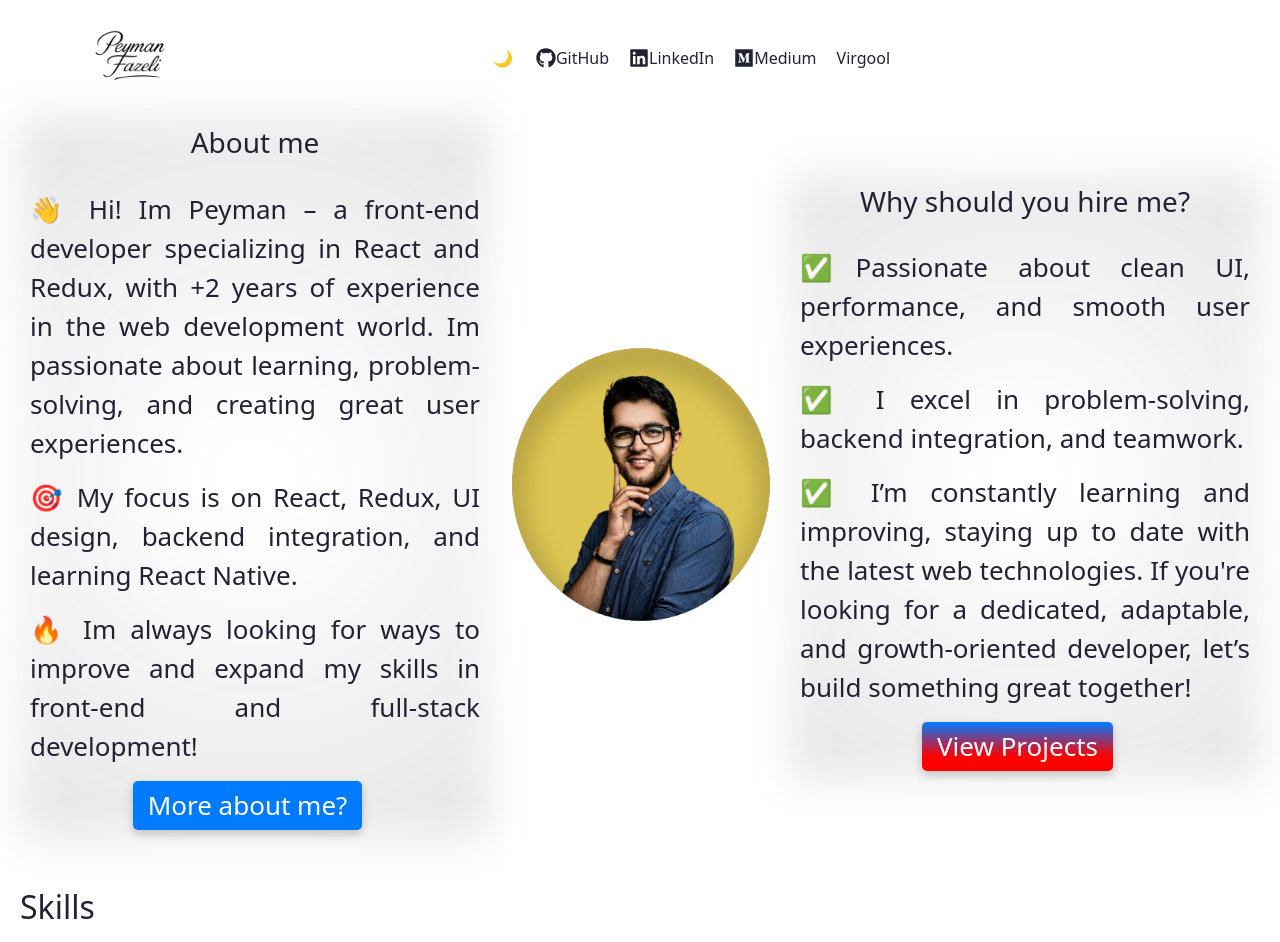
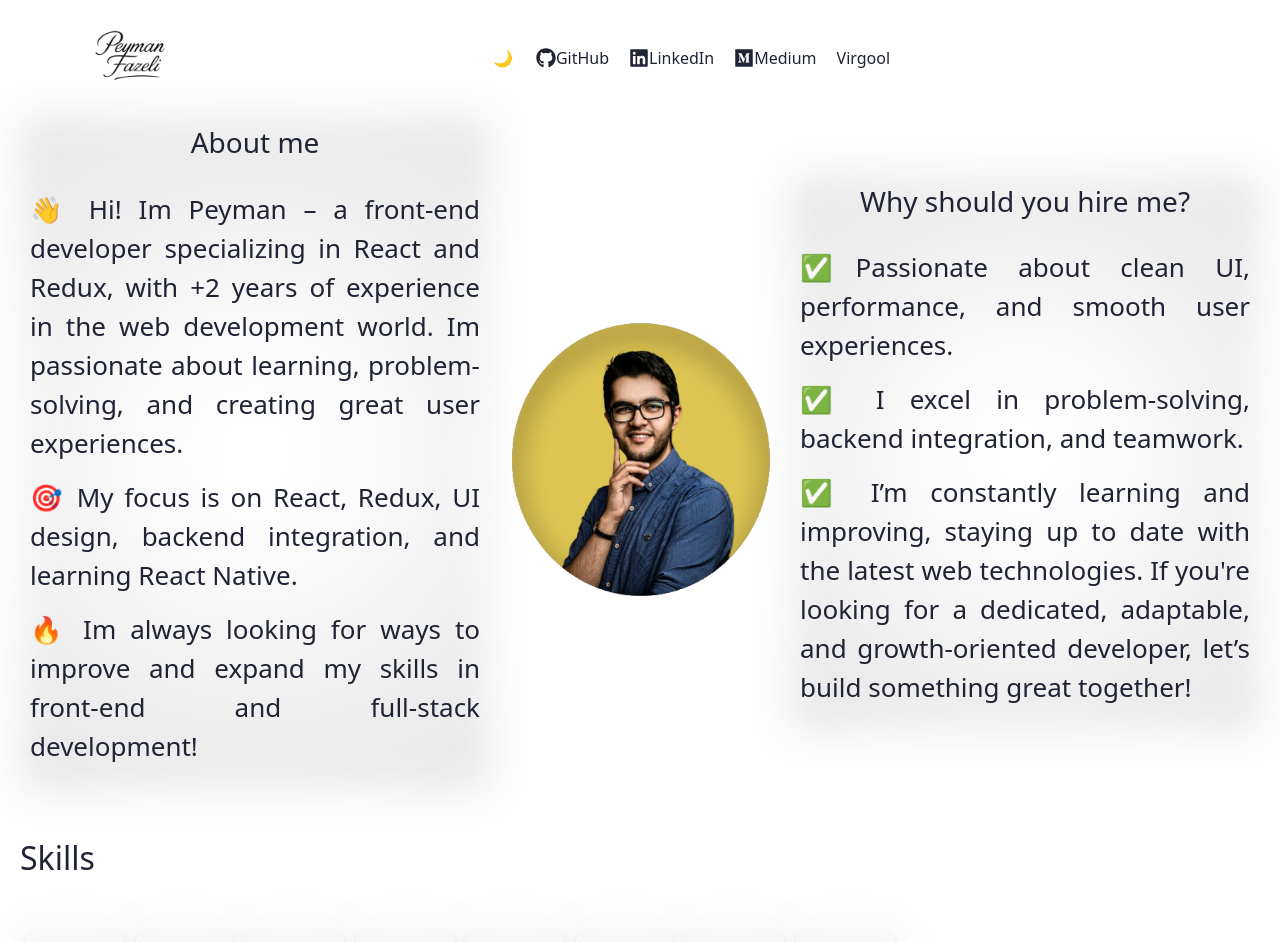
Before and after one commit to peymanfazeli/Portfolio, a React (Create React App) app: page / in a window 1280 px wide. Shown: the top 942 px of the page. Built offline with nearby package versions, Linux system fonts and the light colour scheme.

Commit message:
add react router

```diff
--- a/package.json
+++ b/package.json
@@ -12,6 +12,7 @@
     "react": "^19.0.0",
     "react-dom": "^19.0.0",
     "react-icons": "^5.5.0",
+    "react-router-dom": "^7.4.1",
     "react-scripts": "^5.0.1",
     "styled-components": "^6.1.16",
     "web-vitals": "^2.1.4"
--- a/src/App.js
+++ b/src/App.js
@@ -1,50 +1,24 @@
-import React, { useState, useEffect } from "react";
-import styled from "styled-components";
+import React from "react";
+import { BrowserRouter as Router, Routes, Route } from "react-router-dom";
+
+// pages
+import Home from "./Pages/Home";
+import Aboutme from "./Pages/Aboutme";
+
 // styles
 import './App.css';
 import "bootstrap/dist/css/bootstrap.min.css";
-// components
-import Menu from './components/Menu';
-import Header from './components/Header';
-import Section from "./components/Section";
-import config from "./config";
-// styled components
-const Container = styled.div`
-	display: flex;
-	flex-direction: column;
-	justify-content: center;
-`;
-
-const getInitialTheme = () => {
-	const storedTheme = localStorage.getItem("theme");
-	if (storedTheme) {
-		return storedTheme;
-	}
-	return window.matchMedia("(prefers-color-scheme: dark)").matches ? "dark" : "light";
-  };
 
 
 function App() {
-	const [ theme, setTheme ] = useState(getInitialTheme());
-	useEffect(() => {
-		document.body.classList.remove("theme-light", "theme-dark");
-		document.body.classList.add(`theme-${theme}`);
-	}, [theme]);
-
-	const toggleTheme = () => {
-		const newTheme = theme === "dark" ? "light" : "dark";
-		setTheme(newTheme);
-	}
-
 	return (
 		<div className="App d-flex flex-column justify-content-center align-items-center">
-			<Container>
-				<Menu  theme={theme} onThemeToggle={toggleTheme} />
-				<Header />
-				<Section title="Skills" config={config.skills} />
-				<Section title="Languages" config={config.Languages} />
-				<Section title="Experiences" config={config.experiences} />
-			</Container>
+			<Router>
+				<Routes>
+					<Route path="/" element={<Home />} />
+					<Route path="/about" element={<Aboutme />} />
+				</Routes>
+			</Router>
 		</div>
 	);
 }
--- /dev/null
+++ b/src/Pages/Aboutme.js
@@ -0,0 +1,7 @@
+import React from 'react'
+
+export default function Aboutme() {
+  return (
+    <div>About me</div>
+  )
+}
--- /dev/null
+++ b/src/Pages/Home.js
@@ -0,0 +1,46 @@
+import React, { useState, useEffect } from "react";
+import styled from "styled-components";
+// styles
+import "bootstrap/dist/css/bootstrap.min.css";
+// components
+import Menu from '../components/Menu';
+import Header from '../components/Header';
+import Section from "../components/Section";
+import config from "../config";
+// styled components
+const Container = styled.div`
+	display: flex;
+	flex-direction: column;
+	justify-content: center;
+`;
+
+const getInitialTheme = () => {
+	const storedTheme = localStorage.getItem("theme");
+	if (storedTheme) {
+		return storedTheme;
+	}
+	return window.matchMedia("(prefers-color-scheme: dark)").matches ? "dark" : "light";
+  };
+
+
+export default function Home() {
+	const [ theme, setTheme ] = useState(getInitialTheme());
+		useEffect(() => {
+			document.body.classList.remove("theme-light", "theme-dark");
+			document.body.classList.add(`theme-${theme}`);
+		}, [theme]);
+
+		const toggleTheme = () => {
+			const newTheme = theme === "dark" ? "light" : "dark";
+			setTheme(newTheme);
+		}
+	return (
+		<Container>
+			<Menu  theme={theme} onThemeToggle={toggleTheme} />
+			<Header />
+			<Section title="Skills" config={config.skills} />
+			<Section title="Languages" config={config.Languages} />
+			<Section title="Experiences" config={config.experiences} />
+		</Container>
+	)
+}
--- a/src/components/Header.js
+++ b/src/components/Header.js
@@ -32,7 +32,7 @@
 					content=''
 					buttons={[
 						// { text: 'View Projects', onClick: () => alert('View Projects clicked'), bgColor: 'red' },
-						{ text: 'More about me?', onClick: () => alert('Contact Me clicked') },
+						// { text: 'More about me?', onClick: () => alert('Contact Me clicked') },
 					]}
 				>
 					{/* @TODO: these articles can come from config file and also rendered in a loop instead of writing them one by one */}
@@ -65,7 +65,7 @@
 					title='Why should you hire me?'
 					content=''
 					buttons={[
-						{ text: 'View Projects', onClick: () => alert('View Projects clicked'), bgColor: 'red' },
+						// { text: 'View Projects', onClick: () => alert('View Projects clicked'), bgColor: 'red' },
 						// { text: 'Contact Me', onClick: () => alert('Contact Me clicked') },
 					]}
 				>
```
Also changed, not shown: 1 other file (tests, documents, lock files or other folders).
